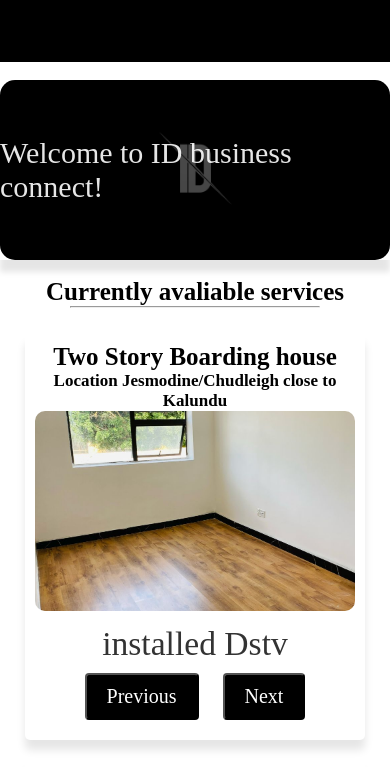
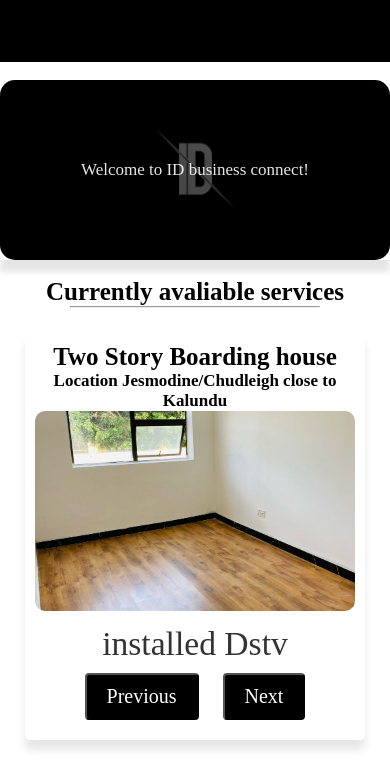
Before and after one commit to Dalitso92/id-business-connect, a plain HTML site: page index.html in a window 390 px wide. Shown: the part 22-789 px from the top of the page. Drawn offline with Linux system fonts and the light colour scheme.

Commit message:
Update logo.css

```diff
--- a/logo.css
+++ b/logo.css
@@ -76,6 +76,16 @@
 	padding: 40px;
 }
 
+}
 
+@media (max-width:392px){
+
+ .text{
+	font-size: 17px;
+}
+
+.logo .imgcon{
+	padding: 30px;
+}
 
 }
```
